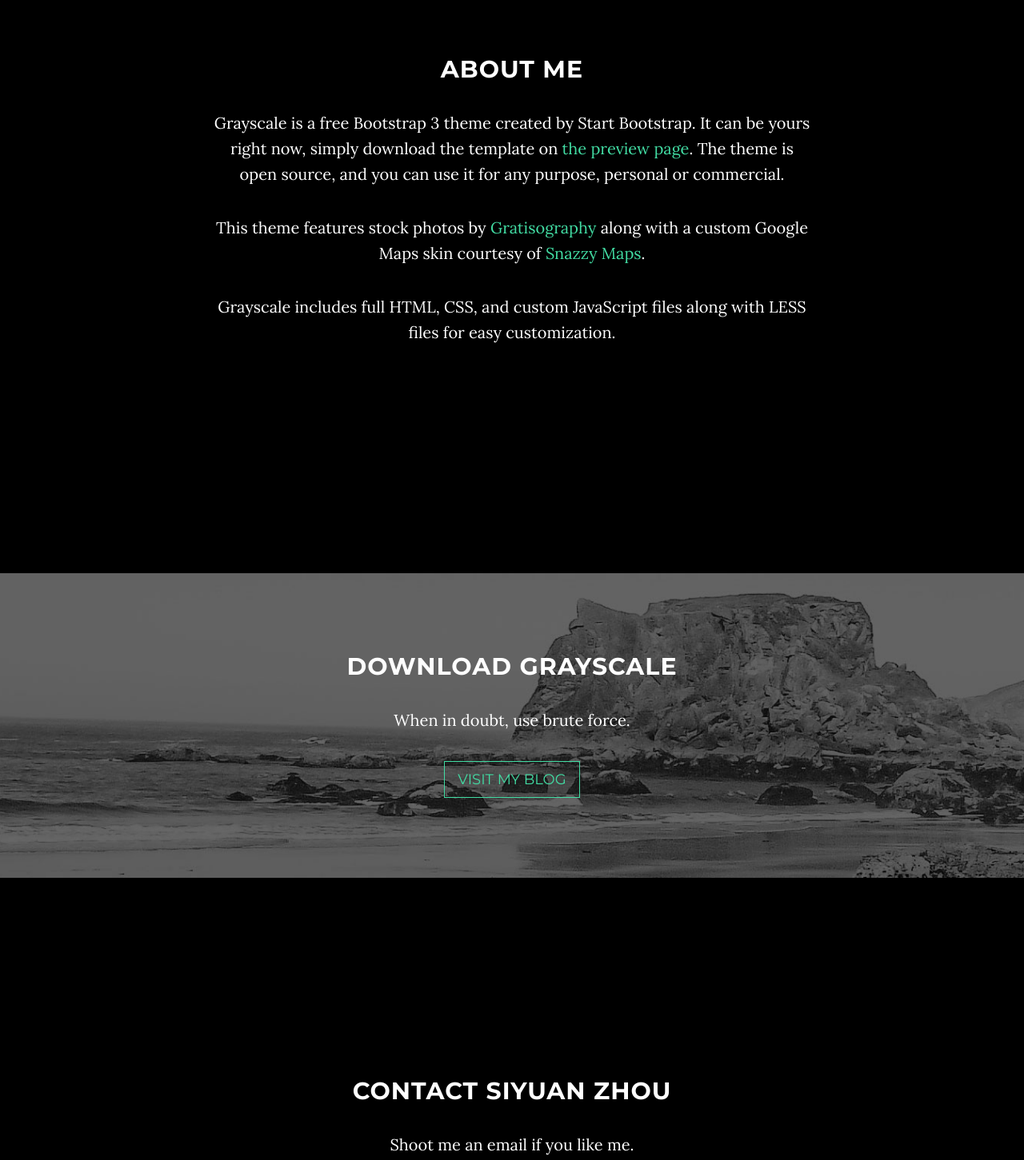
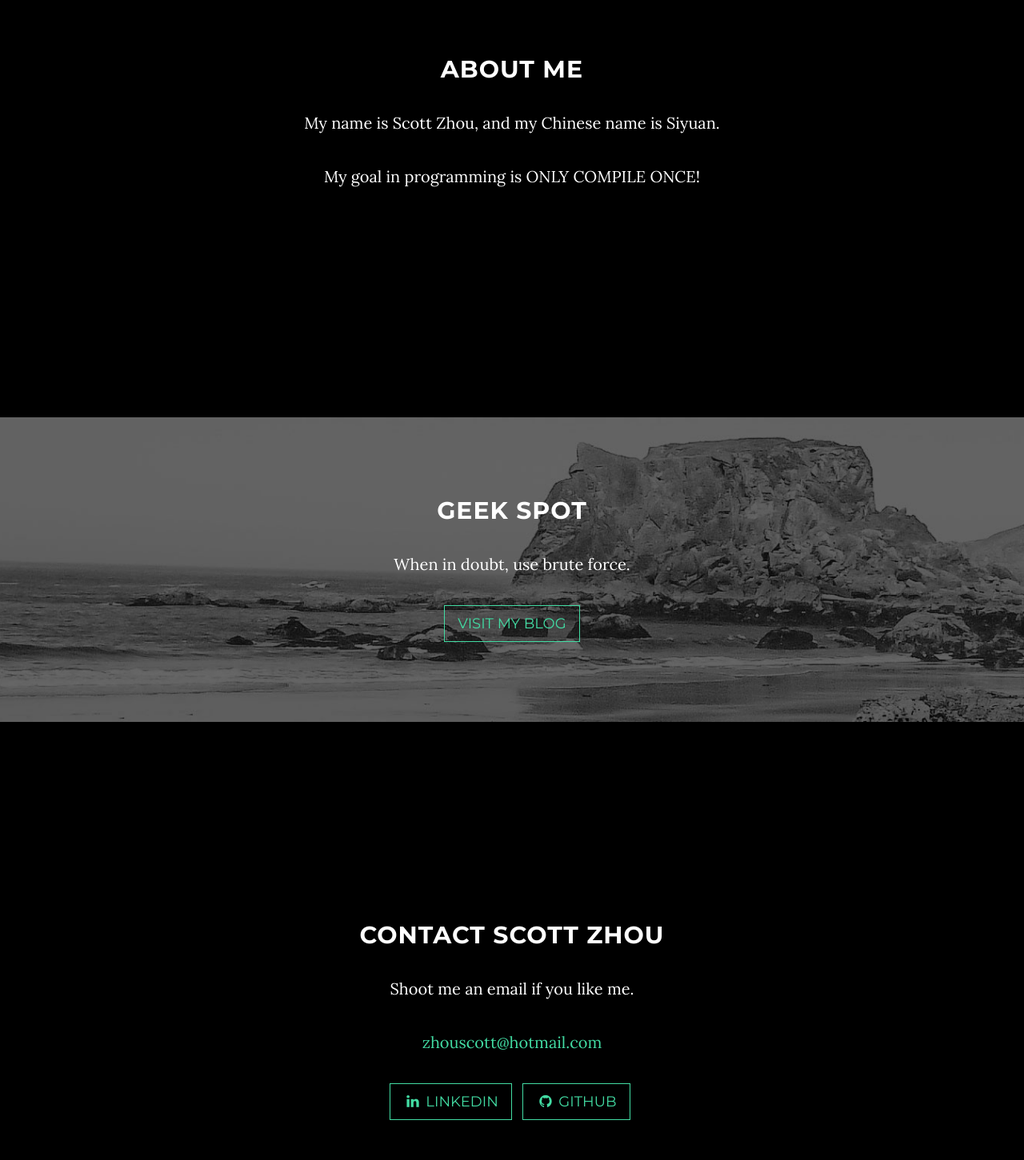
Before and after one commit to Zero0927/grave-theme-personalweb, a website: page index.html in a window 1280 px wide. Shown: the part 980-2431 px from the top of the page at 80% size. Drawn offline with nearby package versions, Linux system fonts and the light colour scheme; some packages are replaced by stand-ins of ours.

Commit message:
minor change

```diff
--- a/index.html
+++ b/index.html
@@ -41,7 +41,7 @@
                         Menu <i class="fa fa-bars"></i>
                     </button>
                     <a class="navbar-brand page-scroll" href="#page-top">
-                        <i class="fa fa-play-circle"></i> <span class="light">Start</span> Bootstrap
+                        <i class="fa fa-play-circle"></i> <span class="light">Shining</span> Star
                     </a>
                 </div>
 
@@ -74,7 +74,7 @@
                 <div class="container">
                     <div class="row">
                         <div class="col-md-8 col-md-offset-2">
-                            <h1 class="brand-heading">Siyuan Zhou</h1>
+                            <h1 class="brand-heading">Scott Zhou</h1>
                             <p class="intro-text">World is a book,
                                 <br>people who don't travel only read one page.</p>
                                 <a href="#about" class="btn btn-circle page-scroll">
@@ -91,9 +91,8 @@
                 <div class="row">
                     <div class="col-lg-8 col-lg-offset-2">
                         <h2>About Me</h2>
-                        <p>Grayscale is a free Bootstrap 3 theme created by Start Bootstrap. It can be yours right now, simply download the template on <a href="http://startbootstrap.com/template-overviews/grayscale/">the preview page</a>. The theme is open source, and you can use it for any purpose, personal or commercial.</p>
-                        <p>This theme features stock photos by <a href="http://gratisography.com/">Gratisography</a> along with a custom Google Maps skin courtesy of <a href="http://snazzymaps.com/">Snazzy Maps</a>.</p>
-                        <p>Grayscale includes full HTML, CSS, and custom JavaScript files along with LESS files for easy customization.</p>
+                        <p>My name is Scott Zhou, and my Chinese name is Siyuan.</p>
+                        <p>My goal in programming is ONLY COMPILE ONCE!</p>
                     </div>
                 </div>
             </section>
@@ -103,7 +102,7 @@
                 <div class="download-section">
                     <div class="container">
                         <div class="col-lg-8 col-lg-offset-2">
-                            <h2>Download Grayscale</h2>
+                            <h2>Geek Spot </h2>
                             <p>When in doubt, use brute force.</p>
                             <a href="http://startbootstrap.com/template-overviews/grayscale/" class="btn btn-default btn-lg">Visit My Blog</a>
                         </div>
@@ -115,7 +114,7 @@
             <section id="contact" class="container content-section text-center">
                 <div class="row">
                     <div class="col-lg-8 col-lg-offset-2">
-                        <h2>Contact Siyuan Zhou</h2>
+                        <h2>Contact Scott Zhou</h2>
                         <p>Shoot me an email if you like me.</p>
                         <p><a href="mailto:zhouscott@hotmail.com">zhouscott@hotmail.com</a>
                         </p>
@@ -137,7 +136,7 @@
             <!-- Footer -->
             <footer>
                 <div class="container text-center">
-                    <p>Copyright &copy; Siyuan Zhou 2016</p>
+                    <p>Copyright &copy; Scott Zhou 2016</p>
                 </div>
             </footer>
 
```
